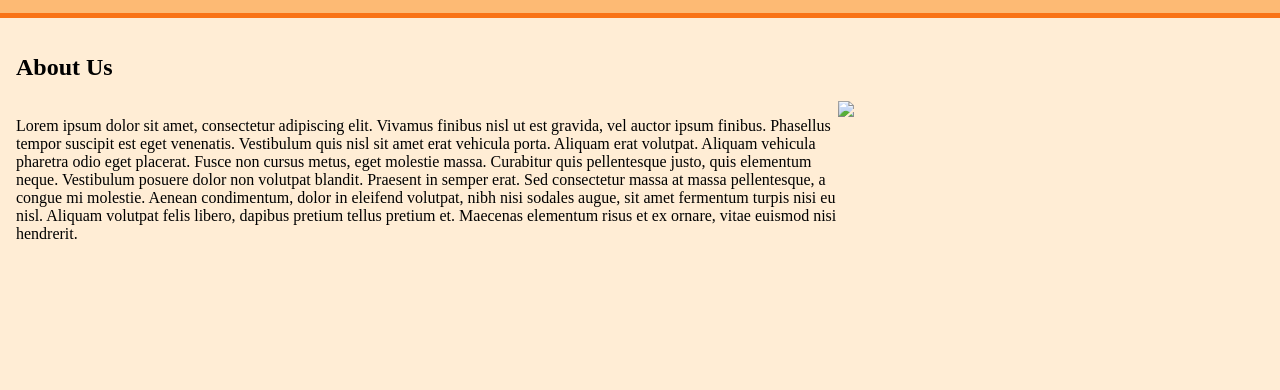
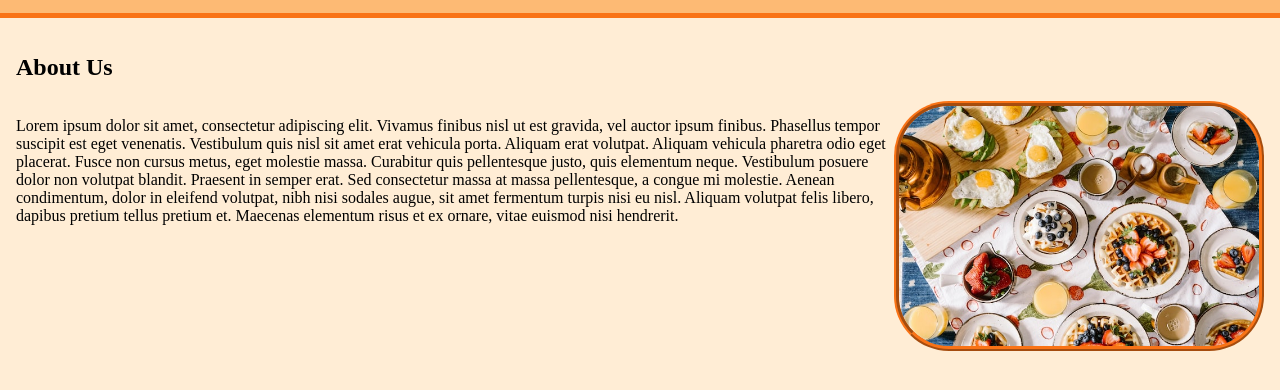
Before and after one commit to Roualeyn/Odin-Project-09-Restaurant-Page, a website built with webpack: page dist/index.html in a window 1280 px wide. Shown: the part 116-506 px from the top of the page. Built offline with nearby package versions, Linux system fonts and the light colour scheme; files whose address does not match are found by name.

Commit message:
Add Image to About Page

```diff
--- a/src/about.js
+++ b/src/about.js
@@ -1,3 +1,5 @@
+import Image from './aboutImg.jpg';
+
 export default function about(container) {
     let textBox = document.createElement("div");
     textBox.classList.add("about");
@@ -21,6 +23,6 @@ export default function about(container) {
     container.appendChild(textBox);
 
     let image = document.createElement("img");
-    image.src = "./aboutImg.jpg";
+    image.src = Image;
     textBox.appendChild(image);
 }
--- a/src/style.css
+++ b/src/style.css
@@ -71,5 +71,7 @@ nav button:hover {
 }
 
 .about img {
-    width: 426px;
+    height: 15rem;
+    border-radius: 55px;
+    border: 5px ridge #f97316;
 }
--- a/webpack.config.js
+++ b/webpack.config.js
@@ -12,6 +12,10 @@ module.exports = {
         test: /\.css$/i,
         use: ['style-loader', 'css-loader'],
       },
+      {
+        test: /\.(png|svg|jpg|jpeg|gif)$/i,
+        type: 'asset/resource',
+      },
     ],
   },
 };
```
Also changed, not shown: README.md (added), src/aboutImg.jpg (added), 1 other file.
